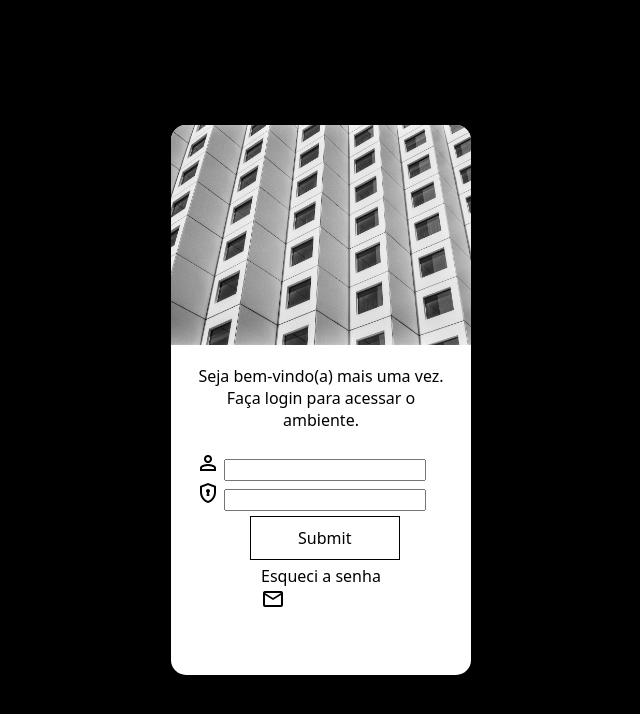
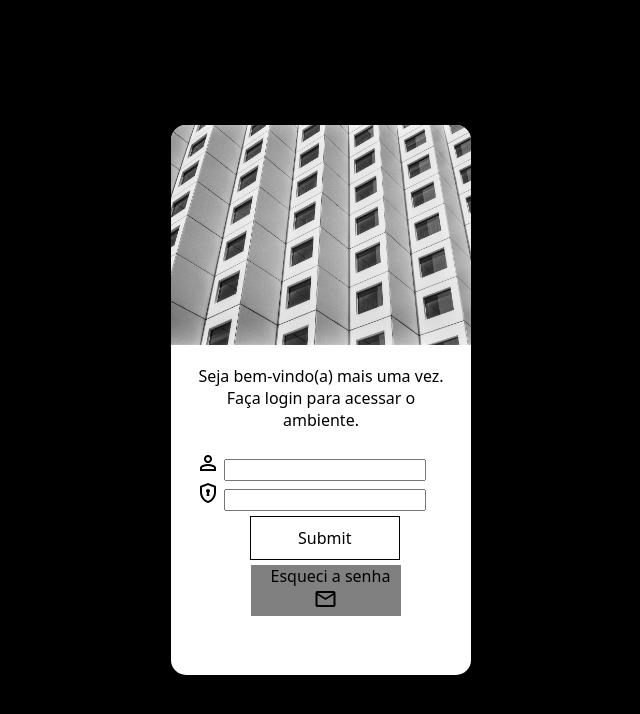
Before and after one commit to eroesy/login-projeto, a plain HTML site: page index.html in a window 1280 px wide. Shown: the whole page, without its empty margins (319-959 px from the left). Drawn offline with nearby package versions, Linux system fonts and the light colour scheme.

Commit message:
Update style.css

```diff
--- a/estilos/style.css
+++ b/estilos/style.css
@@ -69,13 +69,21 @@ form > input[type = submit]{
 
 }
 form > div#botao{
-    margin-left: 30%;
+    width: 150px;
+    margin-left: 26.5%;
+    background-color: grey;
 
 
 }
 form > div#botao > a{
+    margin-left: 20px;
     color: black   ;
     text-decoration: none;
     text-align: center;
 
+
 }
+form > div#botao > p{
+    text-align: center;
+
+}
```
